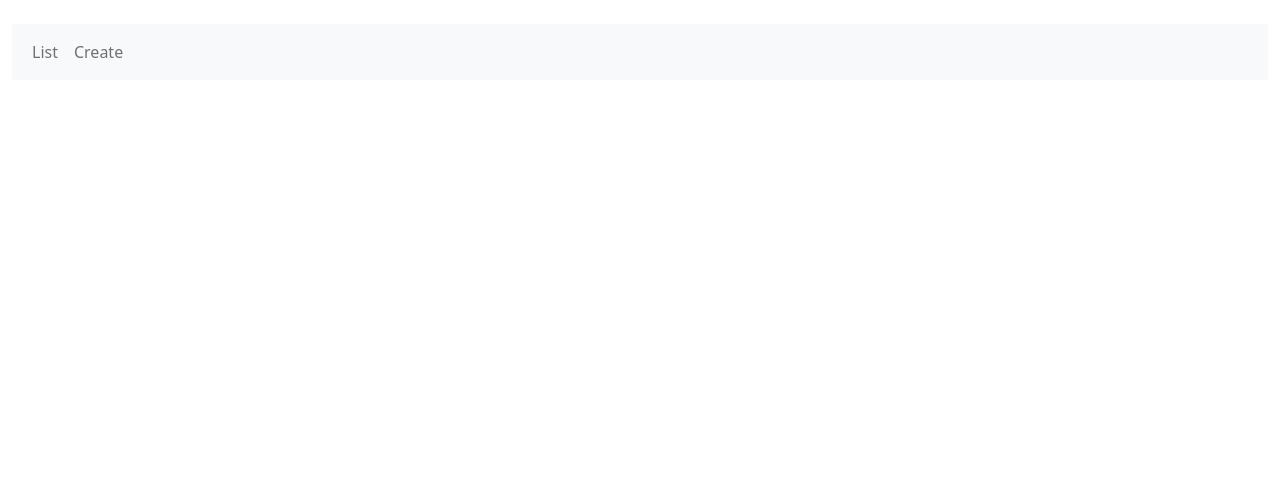
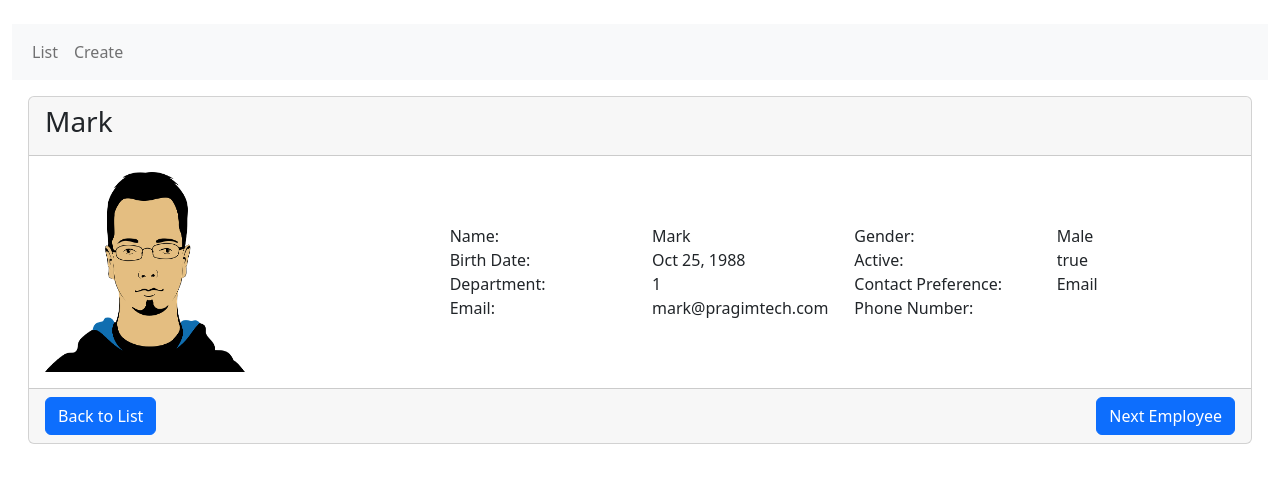
Before and after one commit to yasserMokh/AngularCrudDemo, an Angular app: page /employees/1 in a window 1280 px wide. Before the commit this address led to /. Shown: the top 482 px of the page. Built offline with nearby package versions, Linux system fonts and the light colour scheme.

Commit message:
route params

```diff
--- a/src/app/app-routing.module.ts
+++ b/src/app/app-routing.module.ts
@@ -3,10 +3,12 @@ import { RouterModule, Routes } from '@angular/router';
 import { CreateEmployeeComponent } from './components/employee/create/create-employee.component';
 import { CreateEmployeeCanDeactivateGuard } from './components/employee/create/create-employee-can-deactivate.guard';
 import { EmployeeListComponent } from './components/employee/list/employee-list.component';
+import { EmployeeDetailsComponent } from './components/employee/details/employee-details.component';
 
 const routes: Routes = [
   {path: 'employee.list', component:EmployeeListComponent },
   {path:'employee.create', component:CreateEmployeeComponent, canDeactivate: [CreateEmployeeCanDeactivateGuard]},
+  {path: 'employees/:id', component:EmployeeDetailsComponent },
   {path:'', redirectTo:'/employee.list', pathMatch: 'full'}];
 
 @NgModule({
--- a/src/app/app.module.ts
+++ b/src/app/app.module.ts
@@ -12,6 +12,7 @@ import { CreateEmployeeComponent } from './components/employee/create/create-emp
 import { SelectRequiredValidatorDirective } from './shared/validation/select-required-validator.directive';
 import { ViewEmployeeComponent } from './components/employee/view/view-employee.component';
 import { CompareValidatorDirective } from './shared/validation/compare-validator.directive';
+import { EmployeeDetailsComponent } from './components/employee/details/employee-details.component';
 
 
 @NgModule({
@@ -21,7 +22,8 @@ import { CompareValidatorDirective } from './shared/validation/compare-validator
     CreateEmployeeComponent,
     SelectRequiredValidatorDirective,
     CompareValidatorDirective,
-    ViewEmployeeComponent
+    ViewEmployeeComponent,
+    EmployeeDetailsComponent
   ],
   imports: [
     BrowserModule,
--- /dev/null
+++ b/src/app/components/employee/details/employee-details.component.html
@@ -0,0 +1,10 @@
+<div>
+<app-view-employee [employee]="employee" >
+    <a class="btn btn-primary" routerLink="/employee.list">
+        Back to List
+      </a>
+      <button class="btn btn-primary float-end" (click)="onNextClick()">
+        Next Employee
+      </button>
+</app-view-employee>
+</div>
--- /dev/null
+++ b/src/app/components/employee/details/employee-details.component.ts
@@ -0,0 +1,44 @@
+import { Component, OnInit } from '@angular/core';
+import { ActivatedRoute, Router } from '@angular/router';
+import { Employee } from 'src/app/models/employee.model';
+import { IEmployee } from 'src/app/models/interfaces/iemployee.interface';
+import { EmployeeService } from 'src/app/services/employee.service';
+
+@Component({
+  selector: 'app-employee-details',
+  templateUrl: './employee-details.component.html'
+})
+export class EmployeeDetailsComponent implements OnInit {
+  private _id: number = 0;
+  private _employeesCount = 0;
+  employee: IEmployee = new Employee();
+
+  constructor(private _route: ActivatedRoute, private _employeeService: EmployeeService, private _router: Router) { }
+
+  ngOnInit(): void {
+    this._employeesCount = this._employeeService.getAllEmployees().length;
+    this._route.paramMap.subscribe(params => {
+      let id = params.get('id');
+      if (!id) {
+        return;
+      }
+      this._id = +id;
+      let emp = this._employeeService.getEmployee(this._id);
+      if (!emp) {
+        return;
+      }
+      this.employee = emp;
+    });
+  }
+
+  onNextClick(): void {
+    if (this._id < this._employeesCount) {
+      this._id++;
+    }
+    else {
+      this._id = 1;
+    }
+    this._router.navigate(['employees', this._id]);
+  }
+
+}
--- a/src/app/components/employee/list/employee-list.component.html
+++ b/src/app/components/employee/list/employee-list.component.html
@@ -1,15 +1,22 @@
-<h1 #listHeader>
+<div class="card-deck">
+  <div *ngFor="let emp of employees;" (click)="onEmployeeClick(emp.id)" >
 
-</h1>
+    <app-view-employee [employee]="emp"></app-view-employee>
+  </div>
+</div>
+
+<!-- <h1 #listHeader>
+
+</h1> -->
 <!-- <h1 *ngIf="clickedEmployee">
 {{clickedEmployee.name}}
 </h1> -->
-<div class="card-deck">
+<!-- <div class="card-deck">
   <div class="card m-3" *ngFor="let emp of employees;">
     <div (click)="listHeader.innerHTML = (viewEmp.employee && viewEmp.employee.name)?viewEmp.employee.name:''">
       <app-view-employee [employee]="emp" (employeeClicked)="handleEmployeeClick($event)" #viewEmp></app-view-employee>
     </div>
   </div>
-</div>
+</div> -->
 <!-- <button (click)="nextEmployee()">Next</button>
 <app-view-employee [employee]="employeeToDisplay"></app-view-employee> -->
--- a/src/app/components/employee/list/employee-list.component.ts
+++ b/src/app/components/employee/list/employee-list.component.ts
@@ -1,4 +1,5 @@
 import { Component, OnInit } from '@angular/core';
+import { Router } from '@angular/router';
 import { Employee } from 'src/app/models/employee.model';
 import { IEmployee } from 'src/app/models/interfaces/iemployee.interface';
 import { EmployeeService } from 'src/app/services/employee.service';
@@ -14,7 +15,7 @@ export class EmployeeListComponent implements OnInit {
   employeeToDisplay: IEmployee = new Employee();
   clickedEmployee: IEmployee | null = null;
 
-  constructor(private _employeeService: EmployeeService) {
+  constructor(private _employeeService: EmployeeService, private _router: Router) {
   }
 
   ngOnInit(): void {
@@ -41,4 +42,8 @@ export class EmployeeListComponent implements OnInit {
     this.clickedEmployee = eventData;
   }
 
+  onEmployeeClick(employeeId: number){
+      this._router.navigate(['employees', employeeId]);
+  }
+
 }
--- a/src/app/components/employee/view/view-employee.component.html
+++ b/src/app/components/employee/view/view-employee.component.html
@@ -1,4 +1,4 @@
-<div (click)="handleEmployeeClick()">
+<div class="card m-3 pointer-mouse" (click)="handleEmployeeClick()">
   <div class="card-header">
     <h3>{{employee.name}}</h3>
   </div>
@@ -35,4 +35,9 @@
       </div>
     </div>
   </div>
+  <div class="card-footer empty-hidden">
+    <ng-content>
+
+    </ng-content>
+  </div>
 </div>
--- a/src/app/services/employee.service.ts
+++ b/src/app/services/employee.service.ts
@@ -54,6 +54,14 @@ export class EmployeeService {
     return this._employees;
   }
 
+  getEmployee(employeeId:number):IEmployee | null{
+    let emp = this._employees.find(e=>e.id===employeeId);
+    if(!emp){
+      return null;
+    }
+    return emp;
+  }
+
   saveEmployee(employee:IEmployee): void{
     this._employees.push(employee);
   }
--- a/src/styles.css
+++ b/src/styles.css
@@ -7,3 +7,11 @@
     display: flex;
     align-items: center;
 }
+
+.pointer-mouse{
+    cursor: pointer;
+}
+
+.empty-hidden:empty {
+    display:none;
+}
```
